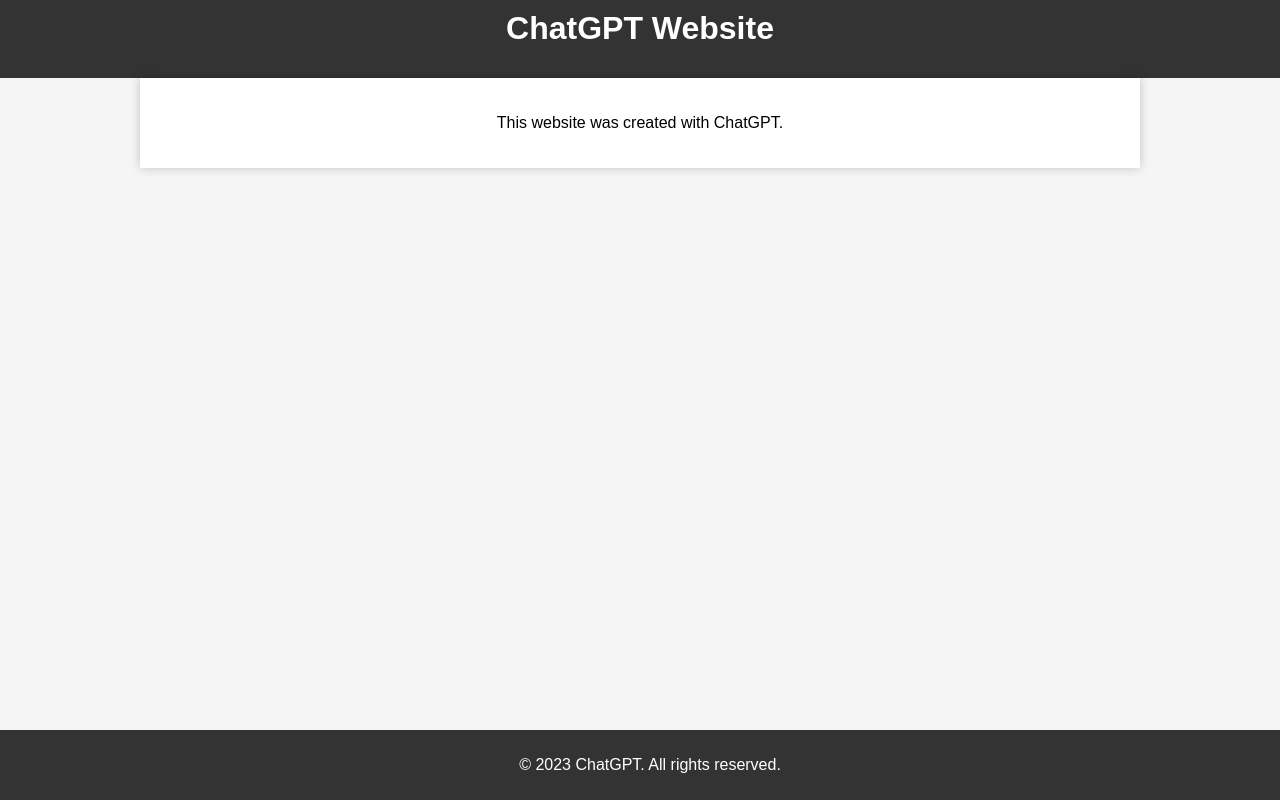
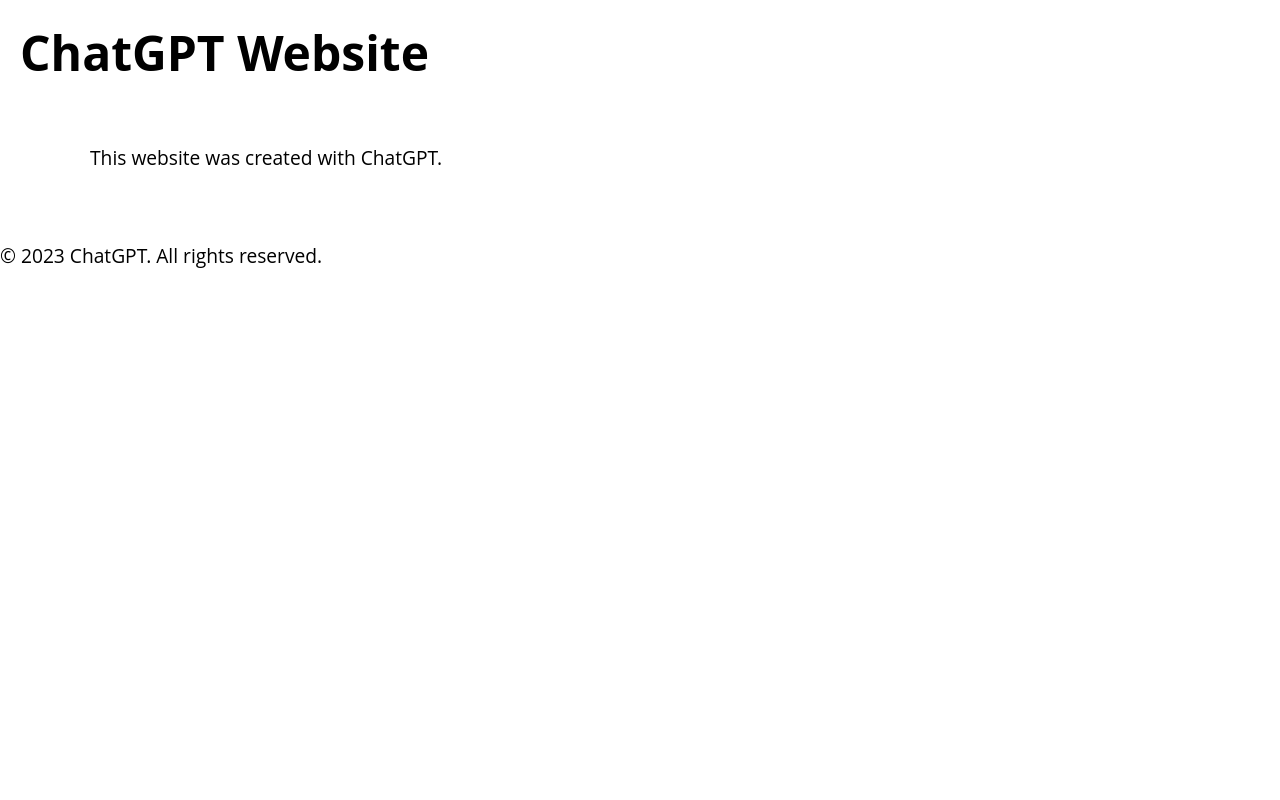
Before and after one commit to cefird86/AI-website-Development, a PHP site: page / in a window 1280 px wide. Run offline with PHP 8.4, Linux system fonts and the light colour scheme.

Commit message:
Completely changed stylesheet

```diff
--- a/style.css
+++ b/style.css
@@ -1,48 +1,59 @@
 body {
-	font-family: Arial, sans-serif;
-	background-color: #f5f5f5;
+    font-family: 'Open Sans', sans-serif;
     margin: 0;
     padding: 0;
 }
 
 .container {
-	max-width: 960px;
+    max-width: 1100px;
     margin: 0 auto;
     padding: 20px;
-	background-color: #fff;
-	box-shadow: 0 0 10px rgba(0,0,0,0.2);
-	text-align: center;
 }
 
-.header {
-	background-color: #333;
-	color: #fff;
-	padding: 10px;
-	text-align: center;
+header {
+    display: flex;
+    justify-content: space-between;
+    align-items: center;
+    padding: 20px;
+    background-color: #f7f7f7;
 }
 
-.footer {
-	background-color: #333;
-	color: #fff;
-	padding: 10px;
-	text-align: center;
-	position: absolute;
-	bottom: 0;
-	width: 100%;
+nav {
+    display: flex;
+    flex-direction: row;
+    align-items: center;
 }
 
-h1, h2, h3, h4, h5, h6 {
-	margin-top: 0;
+nav ul {
+    list-style: none;
+    margin: 0;
+    padding: 0;
 }
 
-a {
+nav li {
+    margin-right: 30px;
+}
+
+nav a {
     color: #333;
     text-decoration: none;
+    font-weight: bold;
 }
 
-a:hover {
-	color: #fff;
-	background-color: #333;
+nav a:hover {
+    color: #111;
+}
+
+h1 {
+    font-size: 3rem;
+    margin: 0;
+    padding: 20px;
+}
+
+p {
+    font-size: 1.2rem;
+    line-height: 1.5;
+    margin-bottom: 30px;
 }
 
 .btn {
@@ -55,6 +66,5 @@ a:hover {
 }
 
 .btn:hover {
-	background-color: #fff;
-	color: #333;
+    background-color: #111;
 }
```
Lines whose indentation alone changed are shown as unchanged.
